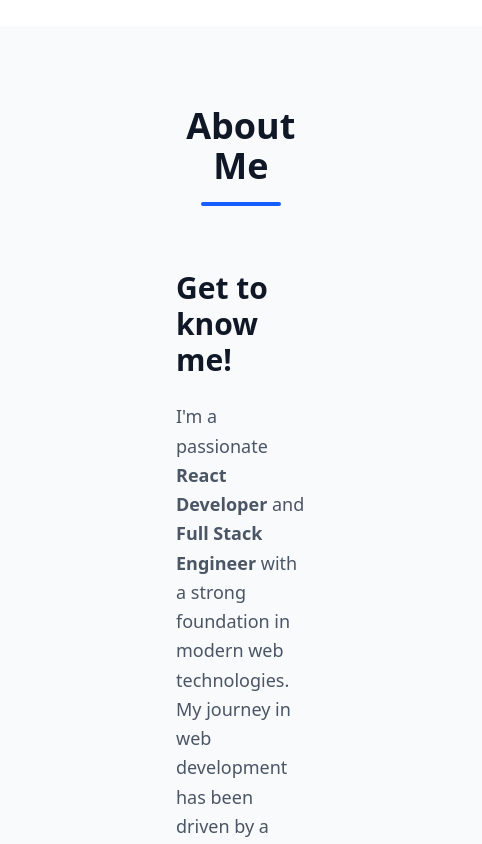
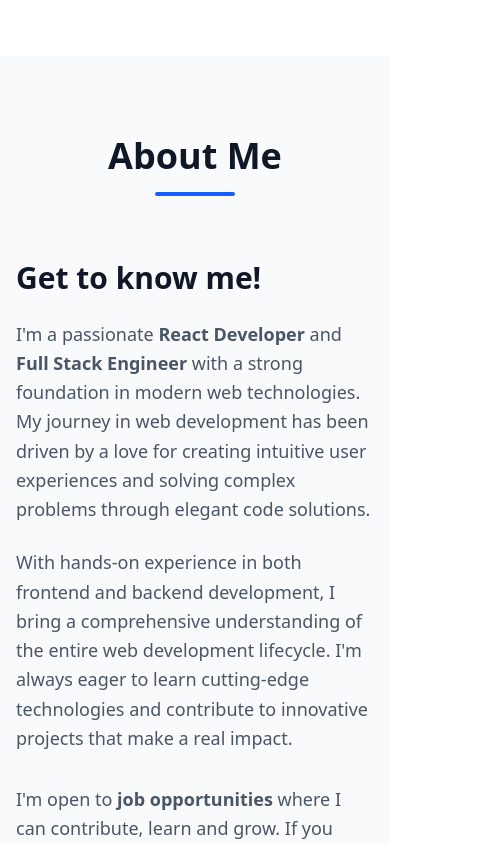
Before and after one commit to Dhruil/Dhruil-Parmar, a React (Vite) app: page / in a window 390 px wide. Shown: the part 1000-1844 px from the top of the page, 482 px wide, since content can reach past the window. Built offline with nearby package versions, Linux system fonts and the light colour scheme.

Commit message:
change meadia query

```diff
--- a/src/Portfolio.jsx
+++ b/src/Portfolio.jsx
@@ -405,8 +405,8 @@ export default function Portfolio() {
       </section>
 
       {/* About Section */}
-      <section id="about" className="py-20 px-4 sm:px-6 lg:px-8 bg-gray-50">
-        <div className="mx-40">
+      <section id="about" className="py-20 px-4 sm:px-6 lg:px-8 bg-gray-50 ">
+        <div className="xl:mx-40">
           <div className="text-center mb-16">
             <h2 className="text-4xl font-bold text-gray-900 mb-4">About Me</h2>
             <div className="w-20 h-1 bg-blue-600 mx-auto rounded-full"></div>
```
